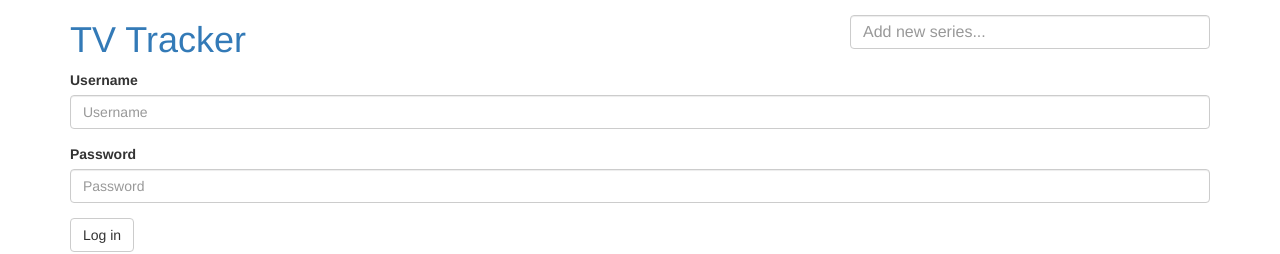
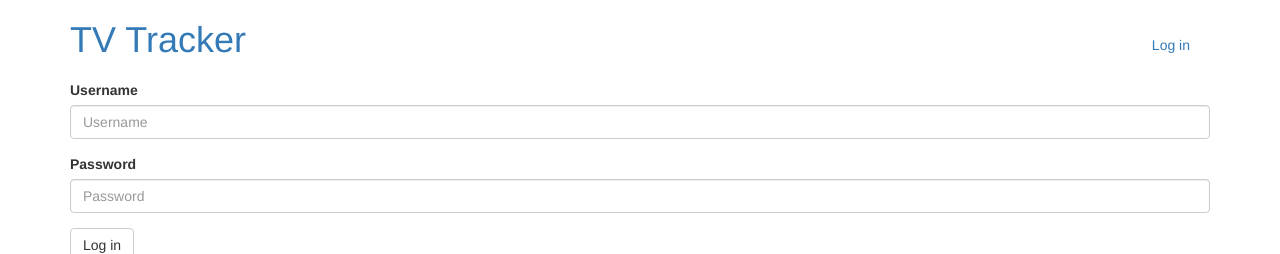
Before and after one commit to kvikshaug/tv-tracker, a Django app: template core/templates/login.html in a window 1280 px wide. Shown: the top 254 px of the page. Run offline with Django 3.2, Linux system fonts and the light colour scheme; the template is opened without the code that fills it, so the values that code supplies are empty; style sheets or scripts are compiled from the project's sources; some libraries are stand-ins or nearby versions.

Commit message:
User header

```diff
--- a/core/templates/layout.html
+++ b/core/templates/layout.html
@@ -14,18 +14,42 @@
 
     <header>
       <div class="row">
-        <div class="col-md-8">
+        <div class="col-md-3">
           <h1><a href="/">TV Tracker</a></h1>
         </div>
-        <div class="col-md-4">
+        <div class="col-md-9">
+          <div class="user-header pull-right">
+            <nav>
+              <ul>
+                {% if user.is_authenticated %}
+                  <li>
+                    {{ user.username }}
+                  </li>
+                  <li>
+                    <a href="{% url 'core:dashboard' %}">Dashboard</a>
+                  </li>
+                  <li>
+                    <a href="{% url 'core:logout' %}">Log out</a>
+                  </li>
+                {% else %}
+                  <li>
+                    <a href="{% url 'core:login' %}">Log in</a>
+                  </li>
+                {% endif %}
+              </ul>
+            </nav>
+
+            {% if user.is_authenticated %}
               <form action="{% url 'core:search' %}" method="get" class="search">
                 <input
                   type="text"
                   name="query"
-              placeholder="Add new series..."
+                  placeholder="Search for series..."
                   value="{{ series_search_query }}"
                   class="form-control search">
               </form>
+            {% endif %}
+          </div>
         </div>
       </div>
     </header>
--- a/static/scss/_layout.scss
+++ b/static/scss/_layout.scss
@@ -1,7 +1,32 @@
 header {
-  .search {
-    margin-top: 15px;
-    font-size: 16px;
+
+  .user-header {
+    margin-top: 20px;
+
+    nav {
+      display: inline-block;
+
+      ul {
+        list-style-type: none;
+
+        li {
+          display: inline-block;
+          margin-right: 20px;
+
+          a {
+            display: block;
+            padding-top: 15px;
+            padding-bottom: 15px;
+          }
+        }
+      }
+    }
+
+    .search {
+      display: inline-block;
+      max-width: 200px;
+      font-size: 16px;
+    }
   }
 }
 
```
Lines whose indentation alone changed are shown as unchanged.
